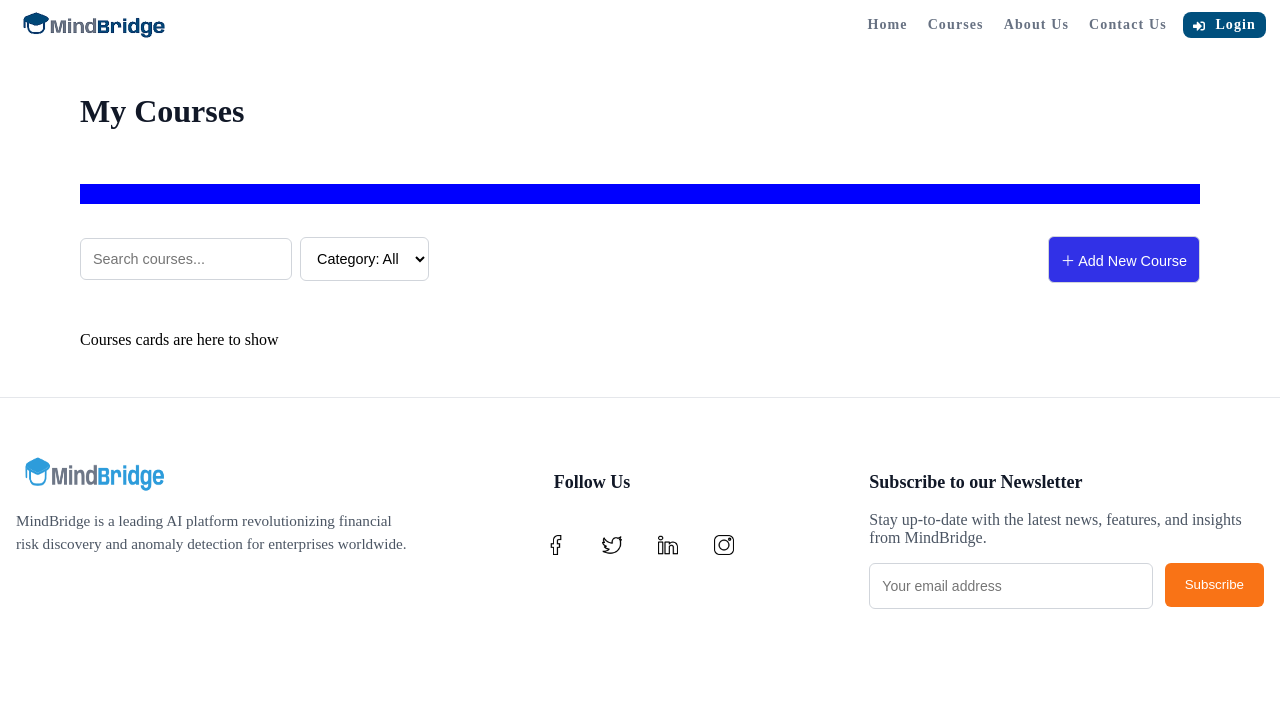
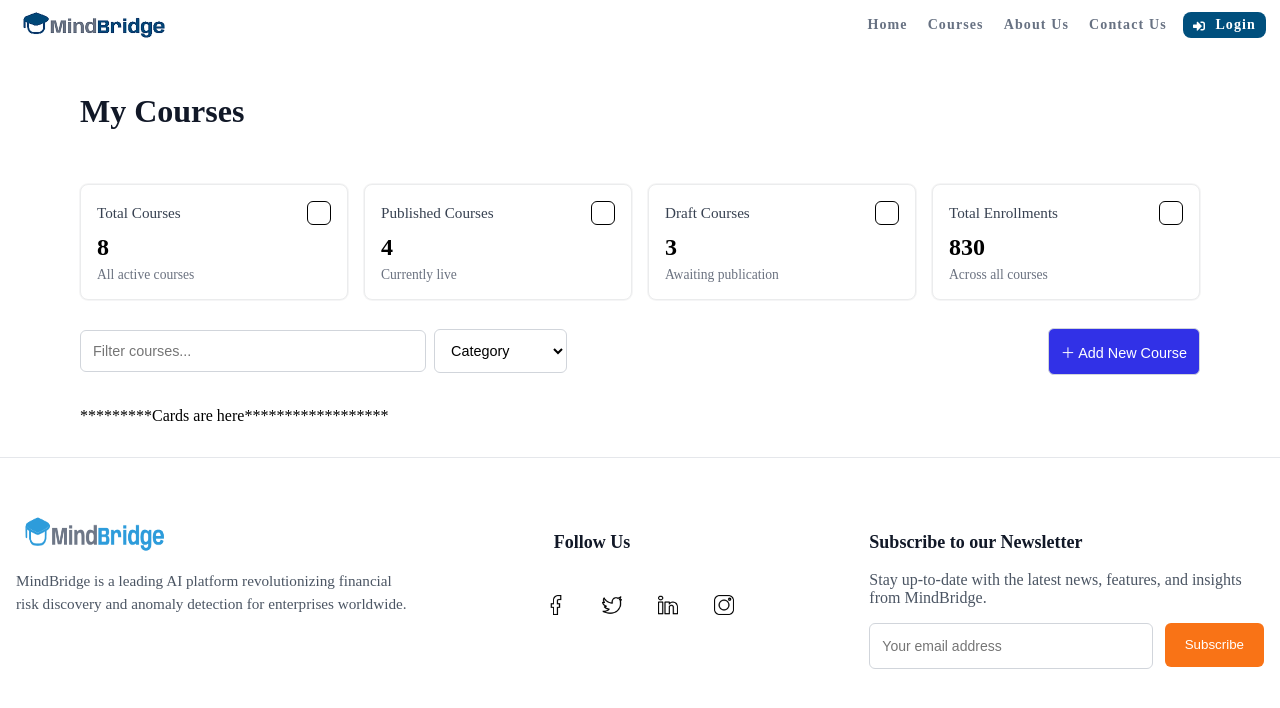
Before and after one commit to Hajar-El-Mhassani/mind_bridge, a Next.js app in the folder app-next/: page /my-courses in a window 1280 px wide. Shown: the top 708 px of the page. Built offline with nearby package versions, Linux system fonts and the light colour scheme.

Commit message:
Created/Added states card component in MyCourses page

```diff
--- a/app-next/components/MyCourses/MyCourses.jsx
+++ b/app-next/components/MyCourses/MyCourses.jsx
@@ -1,9 +1,12 @@
 import React from "react";
 import styles from "./MyCourses.module.css";
 import MyCoursesList from "./MyCoursesList.jsx";
-import StatsCard from "./StatesCard";
+import StatesCard from "./StatesCard";
 
 export default function MyCourses() {
+
+
+
   return (
     <div className={styles.container}>
       <header className={styles.header}>
@@ -12,7 +15,7 @@ export default function MyCourses() {
 
       {/* main section on top to show courses category  */}
       <section className={styles.statsSection}>
-        <StatsCard />
+        <StatesCard />
       </section>
 
       {/* in this section we can see search - sort and add new  */}
@@ -22,12 +25,14 @@ export default function MyCourses() {
             <input
               type="text"
               className={styles.searchInput}
-              placeholder="Search courses..."
+              placeholder="Filter courses..."
             />
 
             <select className={styles.filterSelect}>
-              <option value="all">Category: All</option>
-              <option value="tech">Technology</option>
+              <option value="all">Category</option>
+              <option value="tech">Programming</option>
+              <option value="tech">Data Sinence</option>
+              <option value="tech">Design</option>
               <option value="business">Business</option>
               <option value="arts">Arts</option>
             </select>
--- a/app-next/components/MyCourses/MyCourses.module.css
+++ b/app-next/components/MyCourses/MyCourses.module.css
@@ -21,18 +21,63 @@
   color: #111827;
 }
 
-/* Stats Section */
-.statsSection {
+/* states Section */
+.statesSection {
+      width: 100%;
   display: grid;
   grid-template-columns: repeat(auto-fit, minmax(15rem, 1fr));
   gap: 1rem;
-  background-color: blue;
+  height: 3rem;
+  margin-bottom: 4rem;
+  border:#6b7280 0.2 rem
 }
+
+.statesGrid {
+  display: grid;
+  grid-template-columns: repeat(auto-fit, minmax(12.5rem, 1fr));
+  gap: 1rem;
+}
+
+.stateCard {
+  background: #ffffff;
+  border:#ebeced solid 0.01rem;
+  border-radius: 8px;
+  padding: 1rem;
+  box-shadow: 0 0 0 1px rgba(15, 23, 42, 0.04);
+}
+.stateTitleRow {
+  display: flex;
+  justify-content: space-between;
+  align-items: center;
+}
+.stateTitle {
+  font-size: 0.95rem;
+  color: #374151;
+}
+.iconPlaceholder {
+  width: 22px;
+  height: 22px;
+  border:black solid 0.01px;
+  border-radius: 6px;
+}
+.stateValue {
+  font-size: 1.5rem;
+  font-weight: 700;
+  margin-top: 0.6rem;
+}
+.stateSubtitle {
+  margin-top: 0.35rem;
+  font-size: 0.85rem;
+  color: #6b7280;
+}
+
+
 
 /* Filters Section */
 
 .FiltersContainer {
   display: flex;
+  flex-direction: row;
   flex-wrap: nowrap;
   gap: 2rem;
   justify-content: space-between;
@@ -46,6 +91,7 @@
   border: 0.0625rem solid #d1d5db;
   border-radius: 0.375rem;
   font-size: 0.9rem;
+  width: 20rem;
 }
 
 .filterSelect {
@@ -68,7 +114,7 @@
 
 
 @media (min-width: 48rem) {
-  .filtersSection {
+  .FiltersContainer {
     flex-direction: row;
     align-items: center;
   }
--- a/app-next/components/MyCourses/MyCoursesList.jsx
+++ b/app-next/components/MyCourses/MyCoursesList.jsx
@@ -1,4 +1,5 @@
 import React from "react";
+import styles from "./MyCourses.module.css";
 
 export default function MyCoursesList() {
 
@@ -78,8 +79,8 @@ export default function MyCoursesList() {
     ];
 
   return (
-    <div>
-      <p>Courses cards are here to show </p>
+    <div >
+      *********Cards are here******************
     </div>
   );
 }
--- a/app-next/components/MyCourses/StatesCard.jsx
+++ b/app-next/components/MyCourses/StatesCard.jsx
@@ -1,12 +1,51 @@
 import React from "react";
 import styles from "./MyCourses.module.css";
 
-export default function StatsCard({ label, value, caption }) {
+export default function statesCard({states=[]}) {
+
+
+ const stateeMock = [
+   {
+     id: "total",
+     title: "Total Courses",
+     value: 8,
+     subtitle: "All active courses",
+   },
+   {
+     id: "published",
+     title: "Published Courses",
+     value: 4,
+     subtitle: "Currently live",
+   },
+   {
+     id: "draft",
+     title: "Draft Courses",
+     value: 3,
+     subtitle: "Awaiting publication",
+   },
+   {
+     id: "enroll",
+     title: "Total Enrollments",
+     value: 830,
+     subtitle: "Across all courses",
+   },
+ ];
+
+  const data = states.length ? states : stateeMock;
+
   return (
-    <div className={styles.card}>
-      <h2 className={styles.value}>{value}</h2>
-      <p className={styles.label}>{label}</p>
-      <span className={styles.caption}>{caption}</span>
+    <div className={styles.statesSection}>
+      {data.map((s) => (
+        <div key={s.id} className={styles.stateCard}>
+          <div className={styles.stateTitleRow}>
+            <div className={styles.stateTitle}>{s.title}</div>
+
+            <div className={styles.iconPlaceholder} aria-hidden />
+          </div>
+          <div className={styles.stateValue}>{s.value}</div>
+          <div className={styles.stateSubtitle}>{s.subtitle}</div>
+        </div>
+      ))}
     </div>
   );
 }
```
